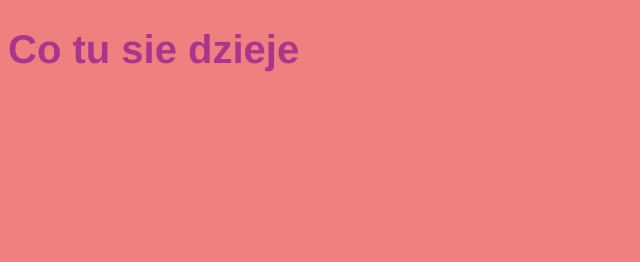
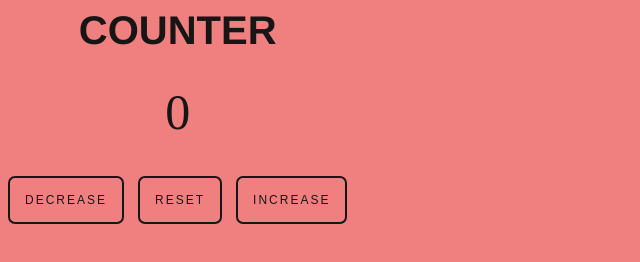
Before and after one commit to przezsamoha/counter, a plain HTML site: page index.html in a window 1280 px wide. Shown: the whole page, without its empty margins (0-640 px from the left). Drawn offline with Linux system fonts and the light colour scheme.

Commit message:
styles changes

```diff
--- a/index.css
+++ b/index.css
@@ -5,5 +5,44 @@ body {
 h1 {
   font-family: Helvetica;
   font-size: 40px;
-  color: rgb(170, 53, 141);
+  color: rgb(23, 21, 21);
+  margin: 0;
+  margin-bottom: 30px;
 }
+.buttons-group {
+  margin-top: 35px;
+}
+
+.button {
+  padding: 15px;
+  border: 2px solid rgb(23, 21, 21);
+  background-color: transparent;
+  border-color: rgb(23, 21, 21);
+  border-radius: 7px;
+  font-size: 12px;
+  font-weight: 500;
+  text-transform: uppercase;
+  color: rgb(23, 21, 21);
+  cursor: pointer;
+  letter-spacing: 2px;
+}
+
+.button:hover {
+  background-color:rgb(23, 21, 21);
+  color: rgb(225, 190, 158);
+}
+
+#reset-button {
+  margin-left: 10px;
+  margin-right: 10px;
+}
+
+.container {
+  display: inline-block;
+  text-align: center;
+}
+
+.counter {
+  font-size: 50px;
+  color: rgb(23, 21, 21);
+}
--- a/index.html
+++ b/index.html
@@ -8,8 +8,21 @@
     <link rel="stylesheet" href="index.css" type="text/css"/>
   </head>
   <body>
-    <h1>Co tu sie dzieje</h1>
-
+    <div class="container">
+      <h1>COUNTER</h1>
+      <span class="counter">0</span>
+      <div class="buttons-group">
+        <button class="button" id="decrease-button" type="button">
+          decrease
+        </button>
+        <button class="button" id="reset-button" type="button">
+          reset
+        </button>
+        <button class="button" id="increase-button" type="button">
+          increase
+        </button>
+      </div>
+    </div>
     <script src="index.js"></script>
   </body>
 </html>
```
